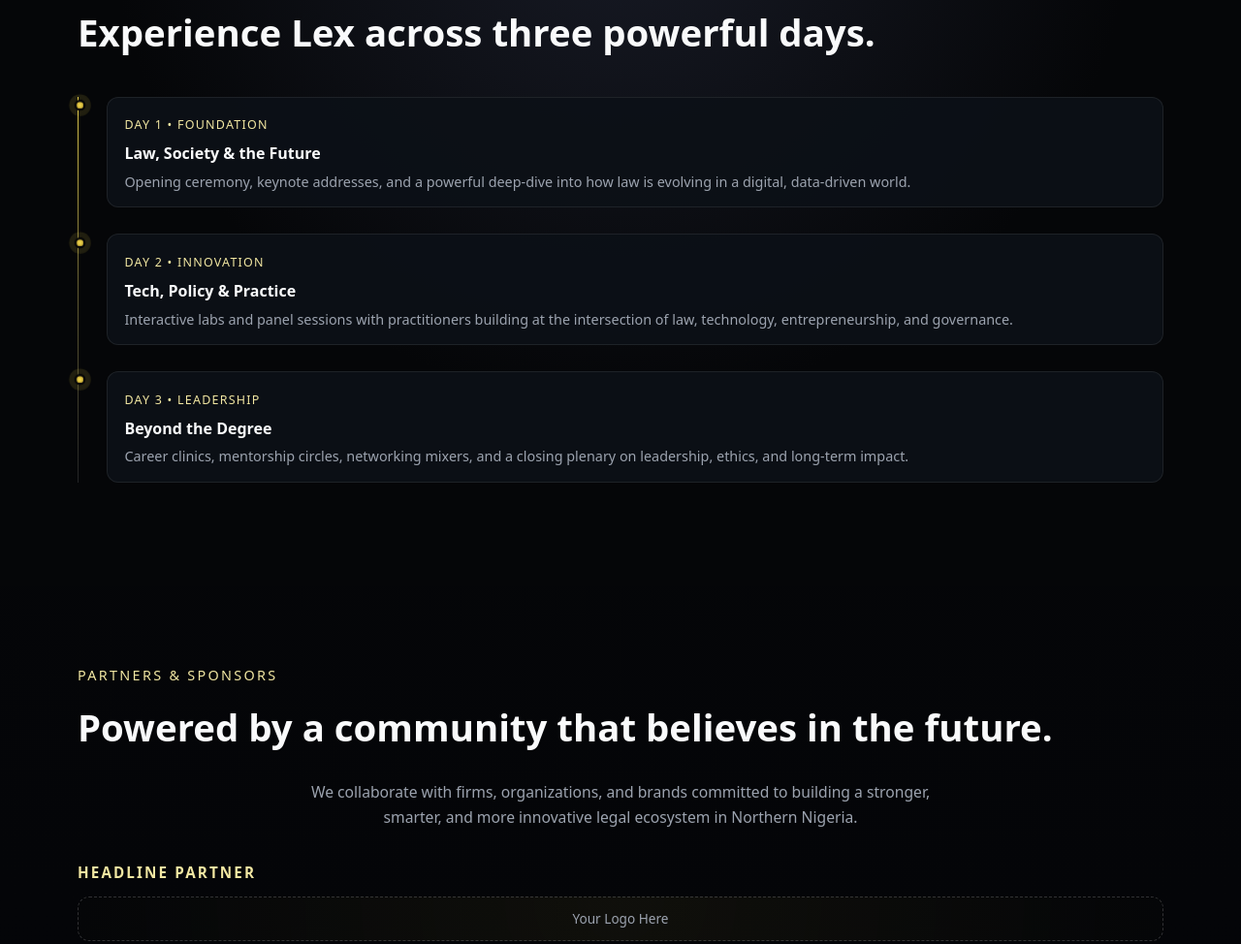
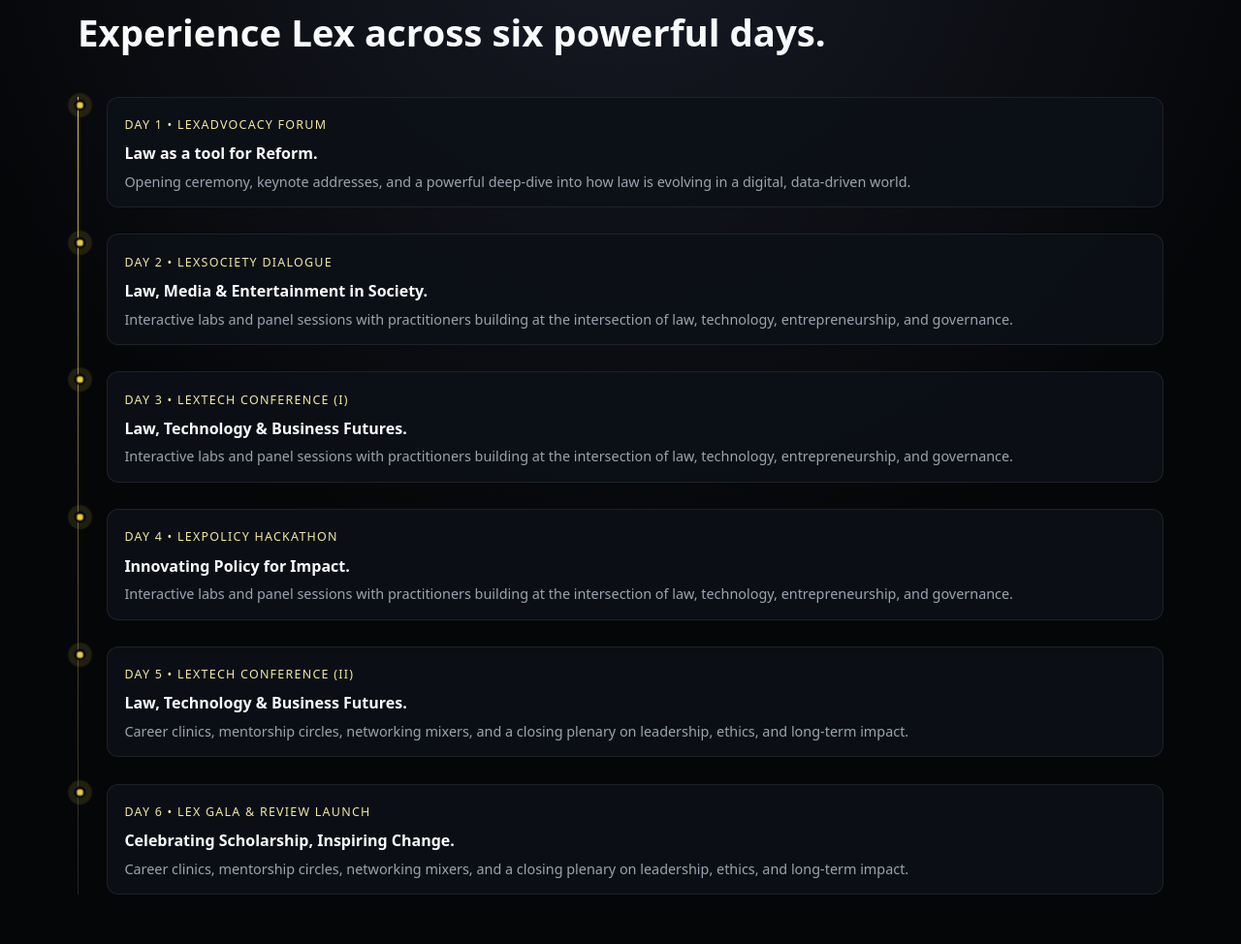
Before and after one commit to TemiGraceO/lex_experience, a plain HTML site: page index.html in a window 1280 px wide. Shown: the part 1461-2435 px from the top of the page at 97% size. Drawn offline with Linux system fonts and the light colour scheme.

Commit message:
added others

```diff
--- a/index.css
+++ b/index.css
@@ -470,7 +470,7 @@ body {
 
 
 
-.hero-image-frame:hover {
+.hero-image:hover {
   transform: translateY(0) scale(1.02);
 }
 
--- a/index.html
+++ b/index.html
@@ -138,14 +138,14 @@
   <section class="section section-alt fade-in" id="events">
     <div class="container">
       <p class="section-kicker fade-slide-left">What to Expect</p>
-      <h2 class="section-title fade-slide-left">Experience Lex across three powerful days.</h2>
+      <h2 class="section-title fade-slide-left">Experience Lex across six powerful days.</h2>
 
       <div class="timeline fade-in" data-delay="0.3s">
         <article class="timeline-item fade-in" data-delay="0.1s">
           <div class="timeline-dot"></div>
           <div class="timeline-content">
-            <span class="timeline-tag">Day 1 • Foundation</span>
-            <h3>Law, Society & the Future</h3>
+            <span class="timeline-tag">Day 1 • LEXADVOCACY FORUM</span>
+            <h3>Law as a tool for Reform.</h3>
             <p>
               Opening ceremony, keynote addresses, and a powerful deep‑dive into how law is evolving
               in a digital, data‑driven world.
@@ -156,8 +156,32 @@
         <article class="timeline-item fade-in" data-delay="0.2s">
           <div class="timeline-dot"></div>
           <div class="timeline-content">
-            <span class="timeline-tag">Day 2 • Innovation</span>
-            <h3>Tech, Policy & Practice</h3>
+            <span class="timeline-tag">Day 2 • LEXSOCIETY DIALOGUE</span>
+            <h3>Law, Media & Entertainment in Society.</h3>
+            <p>
+              Interactive labs and panel sessions with practitioners building at the intersection of
+              law, technology, entrepreneurship, and governance.
+            </p>
+          </div>
+        </article>
+
+        <article class="timeline-item fade-in" data-delay="0.2s">
+          <div class="timeline-dot"></div>
+          <div class="timeline-content">
+            <span class="timeline-tag">Day 3 • LEXTECH CONFERENCE (I)</span>
+            <h3>Law, Technology & Business Futures.</h3>
+            <p>
+              Interactive labs and panel sessions with practitioners building at the intersection of
+              law, technology, entrepreneurship, and governance.
+            </p>
+          </div>
+        </article>
+
+        <article class="timeline-item fade-in" data-delay="0.2s">
+          <div class="timeline-dot"></div>
+          <div class="timeline-content">
+            <span class="timeline-tag">Day 4 • LEXPOLICY HACKATHON</span>
+            <h3>Innovating Policy for Impact.</h3>
             <p>
               Interactive labs and panel sessions with practitioners building at the intersection of
               law, technology, entrepreneurship, and governance.
@@ -168,8 +192,20 @@
         <article class="timeline-item fade-in" data-delay="0.3s">
           <div class="timeline-dot"></div>
           <div class="timeline-content">
-            <span class="timeline-tag">Day 3 • Leadership</span>
-            <h3>Beyond the Degree</h3>
+            <span class="timeline-tag">Day 5 • LEXTECH CONFERENCE (II)</span>
+            <h3>Law, Technology & Business Futures.</h3>
+            <p>
+              Career clinics, mentorship circles, networking mixers, and a closing plenary on
+              leadership, ethics, and long‑term impact.
+            </p>
+          </div>
+        </article>
+
+        <article class="timeline-item fade-in" data-delay="0.3s">
+          <div class="timeline-dot"></div>
+          <div class="timeline-content">
+            <span class="timeline-tag">Day 6 • LEX GALA & REVIEW LAUNCH</span>
+            <h3>Celebrating Scholarship, Inspiring Change.</h3>
             <p>
               Career clinics, mentorship circles, networking mixers, and a closing plenary on
               leadership, ethics, and long‑term impact.
```
